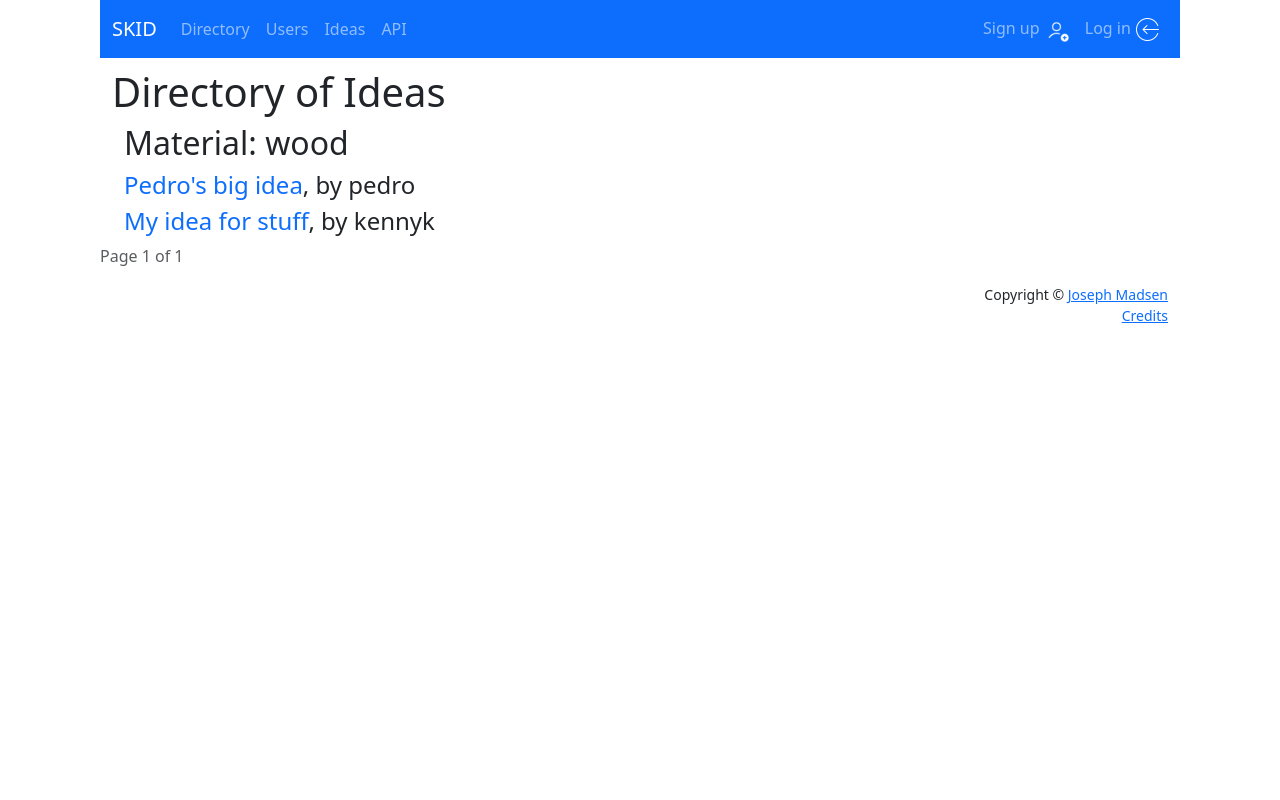
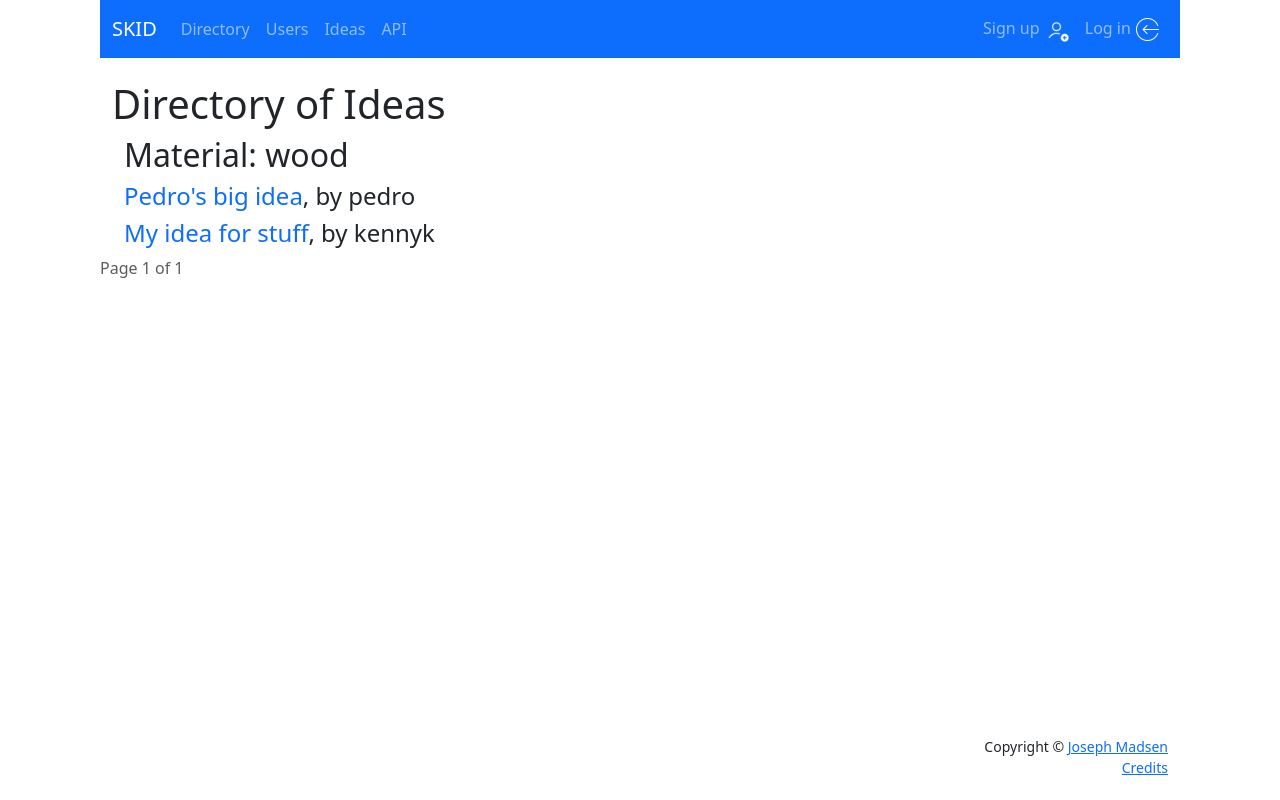
Before and after one commit to josephmads/skid, a Django app: page /directory/idea-materials/1 in a window 1280 px wide. Run offline with Django 4.2, Linux system fonts and the light colour scheme; data comes from the database, SQL or seed files in the repository.

Commit message:
fix: disables unicode in slugify for Ideas

```diff
--- a/static/css/styles.css
+++ b/static/css/styles.css
@@ -2,6 +2,18 @@ body {
 	max-width: 1080px;
 	margin: auto;
 }
+
+.header {
+	height: 80px;
+}
+
+.content-wrap {
+	min-height: calc(100vh - 160px);
+}
+
+.footer {
+	height: 80px;
+  }
 
 .icon {
 	height: 25px;
--- a/users/models.py
+++ b/users/models.py
@@ -140,7 +140,7 @@ class Idea(models.Model):
 
     def save(self, *args, **kwargs):
         value = self.title
-        self.slug = slugify(value, allow_unicode=True)
+        self.slug = slugify(value, allow_unicode=False)
         super().save(*args, **kwargs)
 
 class Comment(models.Model):
```
Also changed, not shown: users/migrations/0004_alter_profile_email_public_alter_profile_materials_and_more.py (added).
